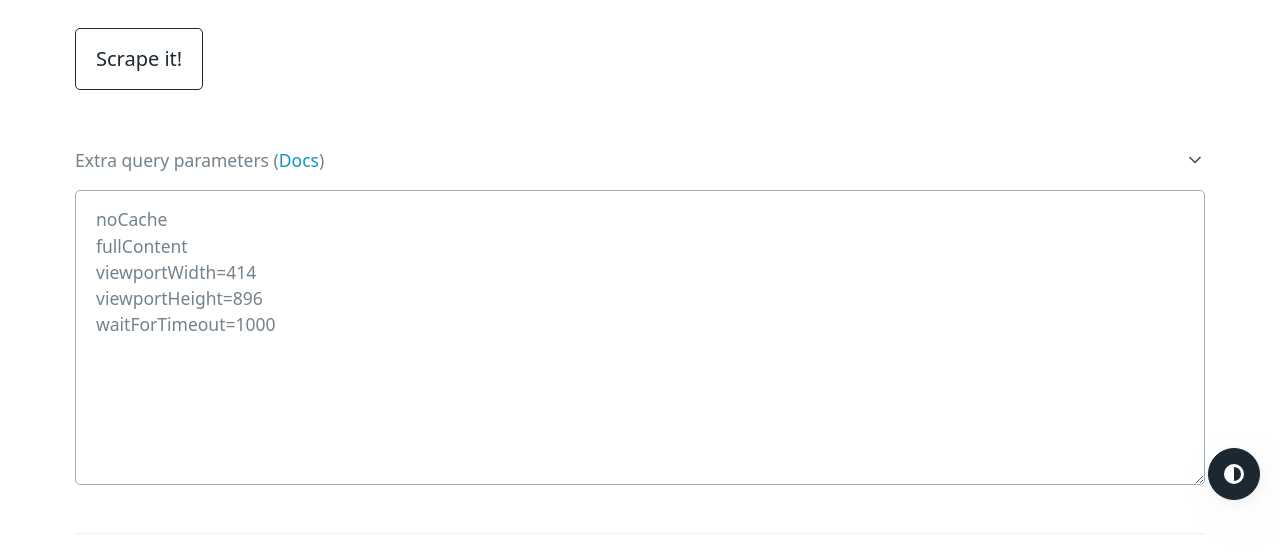
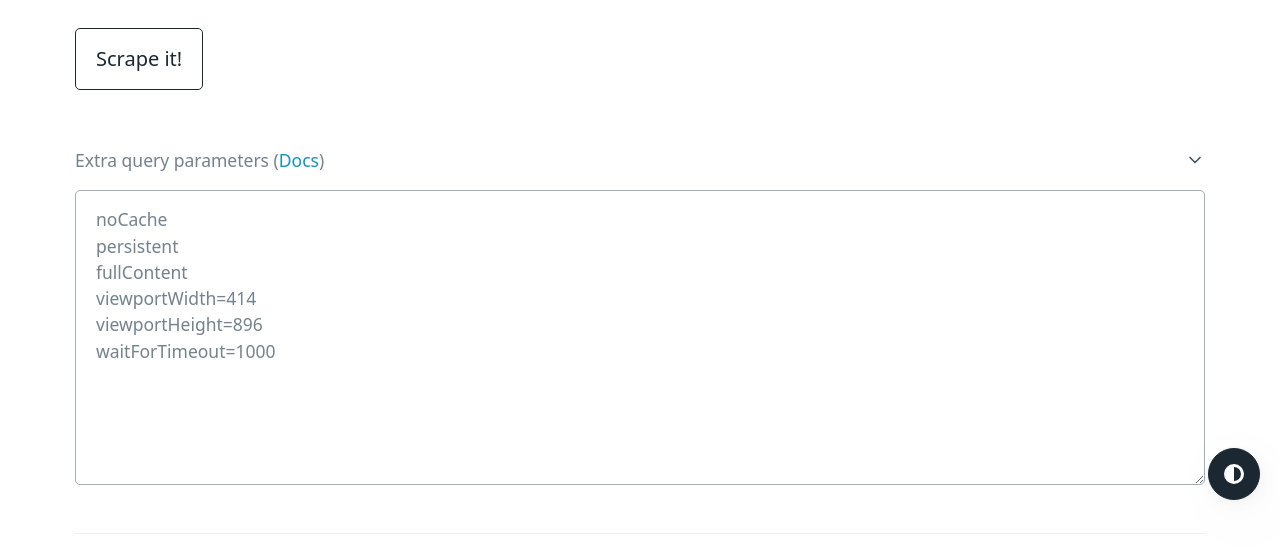
Before and after one commit to amerkurev/scrapper, a Flask app: page / in a window 1280 px wide, after a click that opens the changed part. Shown: the part 280-837 px from the top of the page. Run offline with Flask 2, Linux system fonts and the light colour scheme.

Commit message:
launch browser that uses persistent storage

```diff
--- a/app/argutil.py
+++ b/app/argutil.py
@@ -70,12 +70,17 @@ OPTIONS = (
 
     # Page URL. The page should contain the text of the article that needs to be extracted.
     ('url', (is_url,), None),
-    # If the option is present, the cache will be ignored.
+    # All results of the parsing process will be cached in the user_data_dir directory.
+    # If this option is present, the cached result will be ignored and the page will be fetched and parsed again.
     ('noCache', (is_present,), False),
     # If the option is present, the result will have the full HTML contents of the page, including the doctype.
     ('fullContent', (is_present,), False),
 
     # # # Playwright settings:
+
+    # Launches browser that uses persistent storage located at user_data_dir.
+    # User Data Directory stores browser session data like cookies and local storage.
+    ('persistent', (is_present,), False),
 
     # Waits for the given timeout in milliseconds before parsing the article.
     # In many cases, a timeout is not necessary. However, for some websites, it can be quite useful, such as with the Bloomberg site
--- a/app/main.py
+++ b/app/main.py
@@ -69,12 +69,22 @@ def parse():
             return data
 
     with sync_playwright() as playwright:
-        # https://playwright.dev/python/docs/api/class-browsertype#browser-type-launch
-        browser = playwright.firefox.launch(headless=True)
+        # https://playwright.dev/python/docs/api/class-browsertype
+        browser_args = {
+            'bypass_csp': True,
+            'viewport': {'width': args.viewport_width, 'height': args.viewport_height},
+        }
+        if args.persistent:
+            context = playwright.firefox.launch_persistent_context(
+                headless=True,
+                user_data_dir=USER_DATA_DIR,
+                **browser_args,
+            )
+        else:
+            browser = playwright.firefox.launch(headless=True)
+            context = browser.new_context(**browser_args)
 
-        # https://playwright.dev/python/docs/api/class-browser#browser-new-context
-        viewport = {'width': args.viewport_width, 'height': args.viewport_height}
-        context = browser.new_context(viewport=viewport, bypass_csp=True)
+        # https://playwright.dev/python/docs/api/class-page
         page = context.new_page()
         page.goto(args.url)
         page_content = page.content()
@@ -97,9 +107,11 @@ def parse():
         }
         article = page.evaluate(PARSE_ARTICLE_JS % parser_args)
 
-        # release resources
+        # If it was launched as a persistent context null gets returned.
+        browser = context.browser
         context.close()
-        browser.close()
+        if browser:
+            browser.close()
 
     status_code = Status.INTERNAL_SERVER_ERROR if 'err' in article else Status.OK
 
@@ -112,6 +124,7 @@ def parse():
 
         if args.full_content:
             article['fullContent'] = page_content
+
         # result_html and result_json always get data from cache!
         dump_result(article, filename=_id)
 
@@ -126,7 +139,7 @@ def favicon():
 
 
 def dump_result(data, filename):
-    path = USER_DATA_DIR / filename[:2]
+    path = USER_DATA_DIR / '_res' / filename[:2]
     if not os.path.exists(path):
         os.makedirs(path, exist_ok=True)
     with open(path / filename, mode='w') as f:
@@ -134,7 +147,7 @@ def dump_result(data, filename):
 
 
 def load_result(filename):
-    path = USER_DATA_DIR / filename[:2] / filename
+    path = USER_DATA_DIR / '_res' / filename[:2] / filename
     if not path.exists():
         return None
     with open(path, mode='r') as f:
--- a/app/templates/index.html
+++ b/app/templates/index.html
@@ -50,7 +50,7 @@
         <div>
           <details id="query-params-details">
             <summary><small>Extra query parameters (<a href="https://github.com/amerkurev/scrapper" target="_blank">Docs</a>)</small></summary>
-            <textarea id="query-params" rows="10" cols="50" placeholder="noCache&#10;fullContent&#10;viewportWidth=414&#10;viewportHeight=896&#10;waitForTimeout=1000"></textarea>
+            <textarea id="query-params" rows="10" cols="50" placeholder="noCache&#10;persistent&#10;fullContent&#10;viewportWidth=414&#10;viewportHeight=896&#10;waitForTimeout=1000"></textarea>
           </details>
         </div>
         <br>
--- a/app/templates/view.html
+++ b/app/templates/view.html
@@ -35,7 +35,7 @@
   </nav>
   <main class="container article-container">
     <div class="extra-info">
-      {{ data.siteName }}: <a target="_blank" href="{{ data.url }}">{{ data.url }}</a>
+      {{ data.siteName }}: <a target="_blank" href="{{ data.url }}">{{ data.query.url }}</a>
     </div>
     {{ data.content|safe }}
     <div class="extra-info">
```
